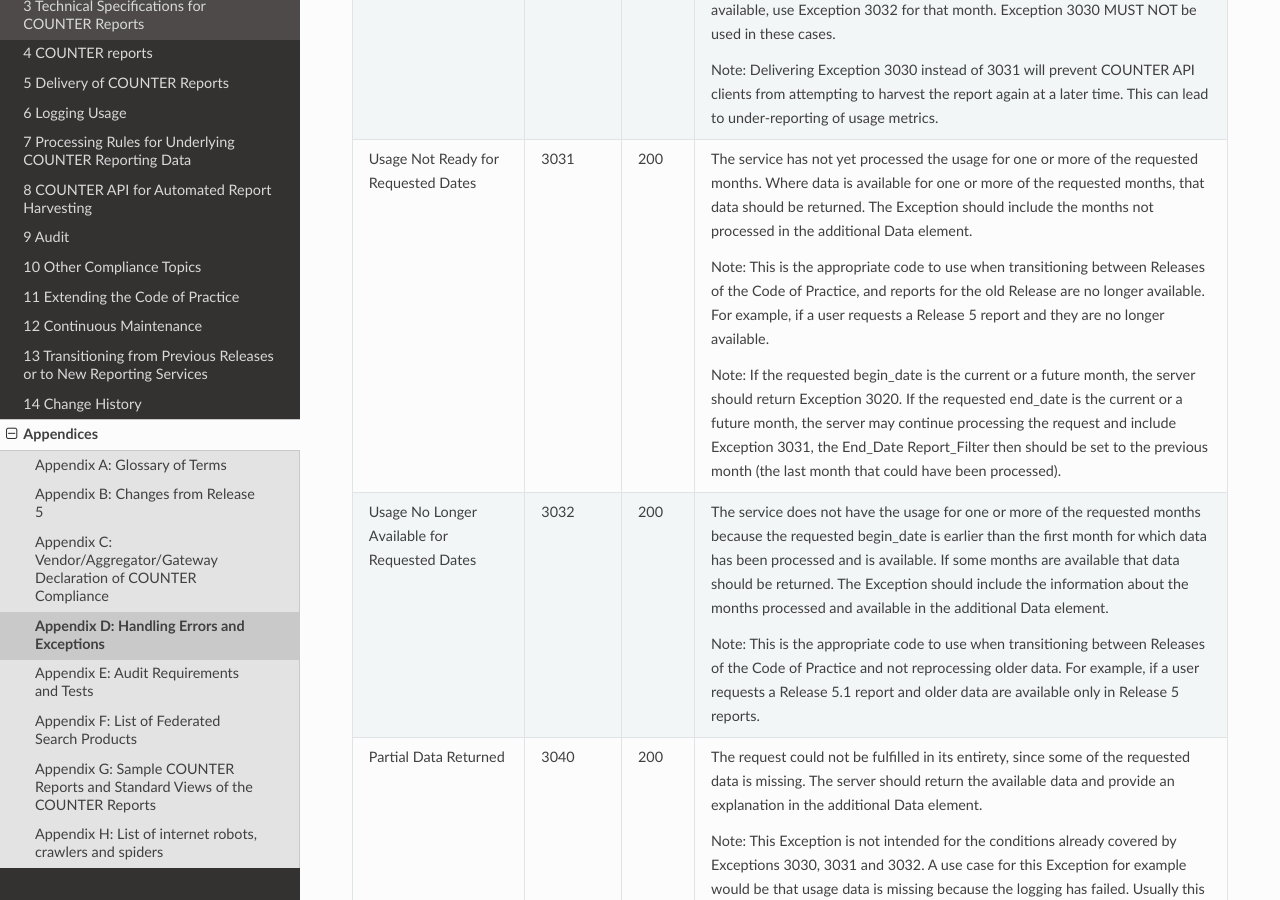
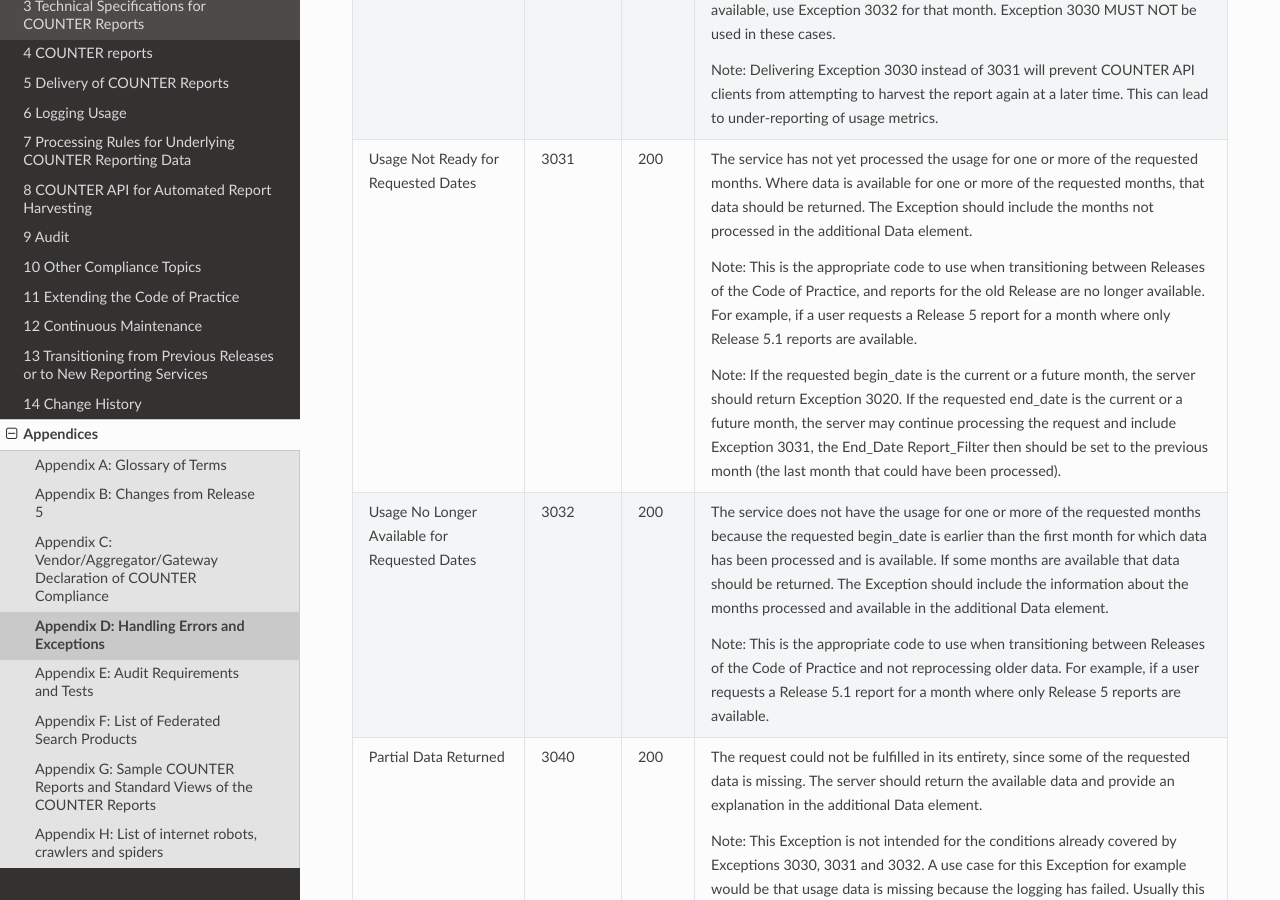
Before and after one commit to Project-Counter/cop5, a Sphinx documentation site: the page built from source/appendices/d-handling-errors-and-exceptions.rst, in a window 1280 px wide and 900 px high, scrolled down 3148 px. Built offline with Sphinx 7.4.7 and the Read the Docs theme 3.1.0, drawn with Linux system fonts in a browser that asks for light colours.

Commit message:
Improve 3031 and 3032 examples

```diff
--- a/source/appendices/d-handling-errors-and-exceptions.rst
+++ b/source/appendices/d-handling-errors-and-exceptions.rst
@@ -161,7 +161,7 @@ Table D.1 (below): Exceptions
      - 200
      - The service has not yet processed the usage for one or more of the requested months. Where data is available for one or more of the requested months, that data should be returned. The Exception should include the months not processed in the additional Data element.
 
-       Note: This is the appropriate code to use when transitioning between Releases of the Code of Practice, and reports for the old Release are no longer available. For example, if a user requests a Release 5 report and they are no longer available.
+       Note: This is the appropriate code to use when transitioning between Releases of the Code of Practice, and reports for the old Release are no longer available. For example, if a user requests a Release 5 report for a month where only Release 5.1 reports are available.
 
        Note: If the requested begin_date is the current or a future month, the server should return Exception 3020. If the requested end_date is the current or a future month, the server may continue processing the request and include Exception 3031, the End_Date Report_Filter then should be set to the previous month (the last month that could have been processed).
 
@@ -170,7 +170,7 @@ Table D.1 (below): Exceptions
      - 200
      - The service does not have the usage for one or more of the requested months because the requested begin_date is earlier than the first month for which data has been processed and is available. If some months are available that data should be returned. The Exception should include the information about the months processed and available in the additional Data element.
 
-       Note: This is the appropriate code to use when transitioning between Releases of the Code of Practice and not reprocessing older data. For example, if a user requests a Release 5.1 report and older data are available only in Release 5 reports.
+       Note: This is the appropriate code to use when transitioning between Releases of the Code of Practice and not reprocessing older data. For example, if a user requests a Release 5.1 report for a month where only Release 5 reports are available.
 
    * - Partial Data Returned
      - 3040
```
